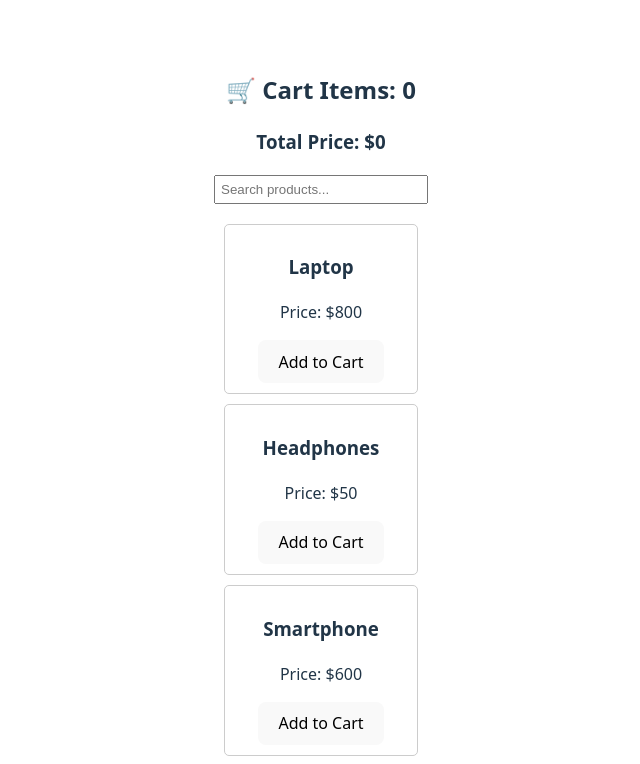
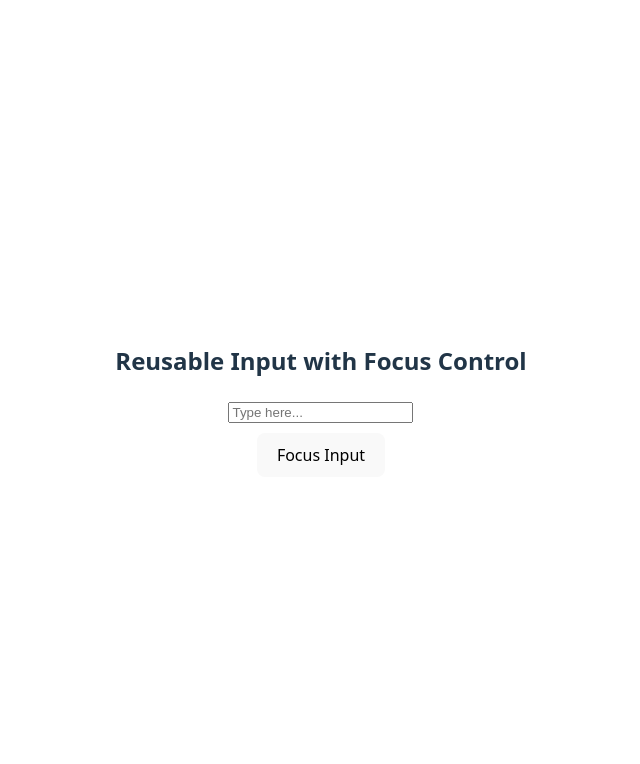
Before and after one commit to dilnakv/reactJS_sample, a React (Vite) app: page / in a window 1280 px wide. Shown: the top 764 px of the page, without its empty margins (319-959 px from the left). Built offline with nearby package versions, Linux system fonts and the light colour scheme.

Commit message:
forward ref

```diff
--- a/src/App.tsx
+++ b/src/App.tsx
@@ -13,6 +13,7 @@ import { EmployeeContext } from "./context/EmployeeContext";
 import { Chat } from "./componet/Chat";
 import { UserContext } from "./context/UserContext";
 import ProductListUseCallback from "./componet/ProductListUseCallback";
+import { ForwardRefInput } from "./componet/forwardRefInput";
 
 export type EmployeeData = {
   id: number;
@@ -43,7 +44,8 @@ function App() {
       {/* <CurrentTime /> */}
       {/* <Login /> */}
       {/* <ProductCart/> */}
-      <ProductListUseCallback/>
+      {/* <ProductListUseCallback/> */}
+      <ForwardRefInput/>
     </>
 
     // <EmployeeContext.Provider value={empData}>
--- /dev/null
+++ b/src/componet/ForwardRefInput.tsx
@@ -0,0 +1,22 @@
+
+import { useRef } from "react";
+import InputField from "./InputField";
+
+export const ForwardRefInput = () => {
+   const inputRef = useRef<HTMLInputElement>(null);
+
+  const focusInput = () => {
+    inputRef.current?.focus();
+  };
+
+  return (
+    <div style={{ padding: "20px" }}>
+      <h2>Reusable Input with Focus Control</h2>
+       <InputField ref={inputRef} placeholder="Type here..." />
+      <br />
+      <button onClick={focusInput} style={{ marginTop: "10px" }}>
+        Focus Input
+      </button>
+    </div>
+  );
+}
--- /dev/null
+++ b/src/componet/InputField.tsx
@@ -0,0 +1,14 @@
+import { forwardRef } from "react";
+
+type InputFieldProps = {
+  placeholder?: string;
+}
+
+const InputField = forwardRef<HTMLInputElement, InputFieldProps>(
+  (props , ref) => {
+    return <input ref={ref} placeholder={props.placeholder} {...props} />;
+  }
+);
+
+
+export default InputField;
```
